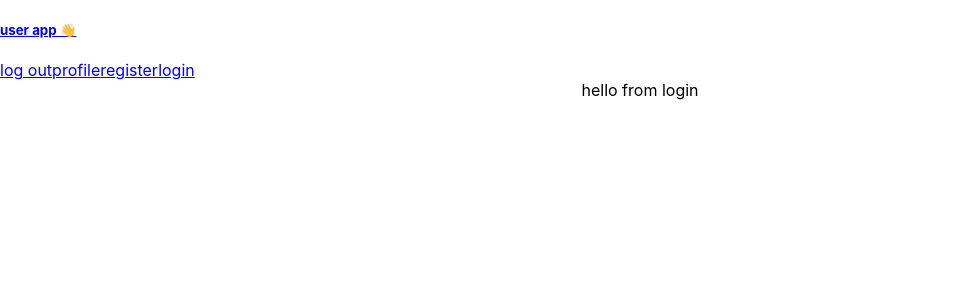
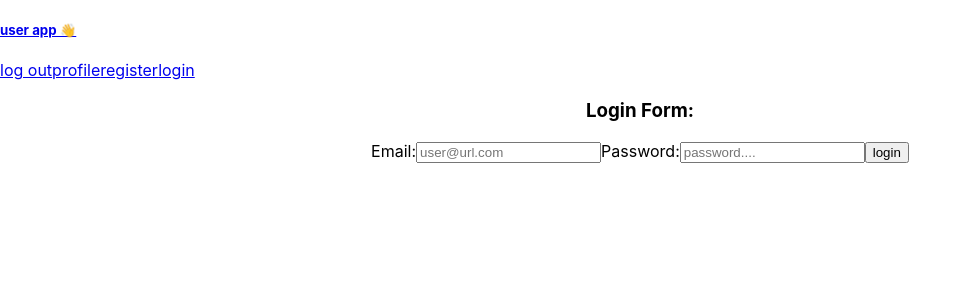
Before and after one commit to dkzerfu/MERN-auth-codealong-client, a React (Create React App) app: page /login in a window 1280 px wide. Shown: the top 300 px of the page, without its empty margins (0-972 px from the left). Built offline with nearby package versions, Linux system fonts and the light colour scheme.

Commit message:
make login form

```diff
--- a/src/components/Login.jsx
+++ b/src/components/Login.jsx
@@ -1,7 +1,85 @@
-export default function Login() {
+import { useState } from 'react'
+import axios from 'axios'
+import jwt_decode from 'jwt-decode'
+import { Redirect } from 'react-router-dom'
+import Profile from './Profile'
+
+export default function Login(props) {
+  // app state for controlled form
+  const [email, setEmail] = useState('')
+  const [password, setPassword] = useState('')
+  // flash message for login problems
+  const [message, setMessage] = useState('')
+
+  // handle submit button for the form
+  const handleSubmit = async (e) => {
+    try {
+      e.preventDefault()
+      // post to backend with form data
+      const requestBody = {
+        email: email,
+        password: password
+      }
+
+      const response = await axios.post(`${process.env.REACT_APP_SERVER_URL}/api-v1/users/login`, requestBody)
+
+      const { token } = response.data
+
+      // save the response jwt in local storage
+      localStorage.setItem('jwtToken', token)
+
+      // decode jwt and set the app state to the jwt payload
+      const decoded = jwt_decode(token)
+      console.log(decoded)
+
+      props.setCurrentUser(decoded)
+
+    } catch(error) {
+      // if the login failed -- display a message
+      if(error.response.status === 400) {
+        setMessage('bad user name or password')
+      } else {
+        console.error(error)
+      }
+    }
+  }
+
+  // if check to see if the user is logged in, redirect to the profile
+  if(props.currentUser) return <Redirect to='/profile' component={ Profile } currentUser={ props.currentUser }/>
+
   return (
     <div>
-      hello from login
+      <h3>Login Form:</h3>
+
+      <p>{message}</p>
+
+      <form onSubmit={handleSubmit}>
+        <label htmlFor='email-input'>Email:</label>
+
+        <input
+          id='email-input'
+          type='email'
+          placeholder='user@url.com'
+          onChange={e => setEmail(e.target.value)}
+          value={email}
+        />
+
+        <label htmlFor='password-input'>Password:</label>
+
+        <input
+          id='password-input'
+          type='password'
+          placeholder='password....'
+          onChange={e => setPassword(e.target.value)}
+          value={password}
+        />
+
+        <input
+          type='submit'
+          value='login'
+        />
+
+      </form>
     </div>
   )
 }
```
